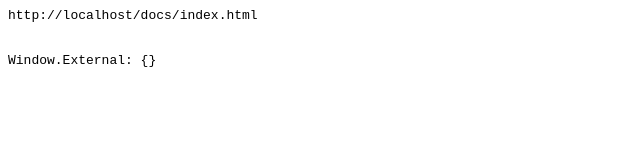
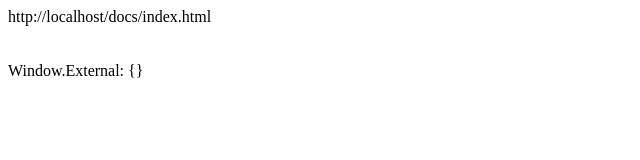
Before and after one commit to nskoufis/url_echo_page, a plain HTML site: page docs/index.html in a window 1280 px wide. Shown: the whole page, without its empty margins (0-640 px from the left). Drawn offline with Linux system fonts and the light colour scheme.

Commit message:
Change to p

```diff
--- a/docs/index.html
+++ b/docs/index.html
@@ -2,7 +2,7 @@
 
 </head>
 <body>
-    <pre id="url"></pre>
+    <p id="url"></p>
 </body>
 <script>
     document.getElementById("url").innerText = window.location.href + "\n\n\nWindow.External: " + JSON.stringify(window.external);
```
